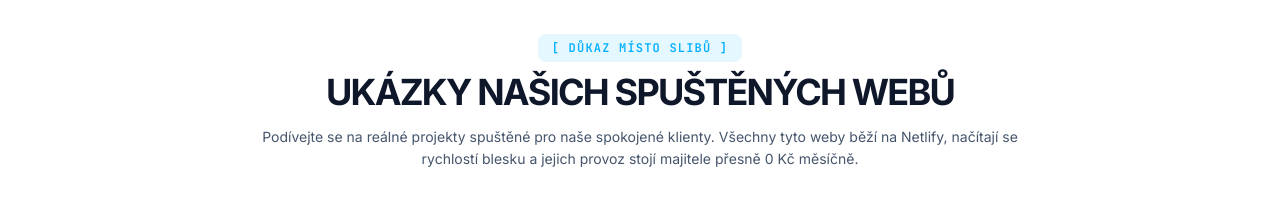
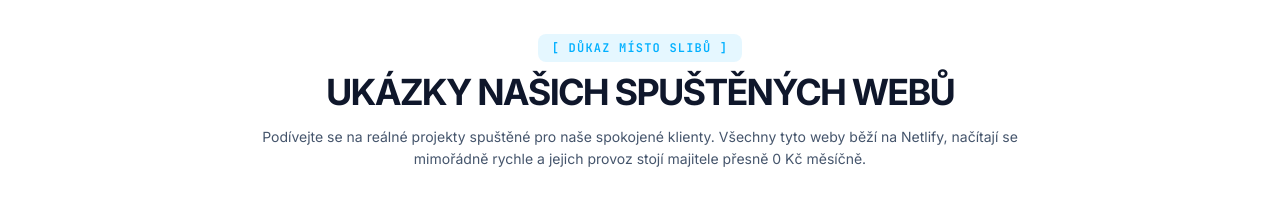
Before and after one commit to BuduMitWeb/BuduM-tWeb, a React (Vite) app: page / in a window 1280 px wide. Shown: the part 5240-5461 px from the top of the page. Built offline with nearby package versions, Linux system fonts and the light colour scheme; no server answers.

Commit message:
Update References.tsx

```diff
--- a/src/components/References.tsx
+++ b/src/components/References.tsx
@@ -37,7 +37,7 @@ export default function References() {
             transition={{ duration: 0.6, delay: 0.2 }}
             className="font-sans text-xs sm:text-sm text-slate-600 mt-4 leading-relaxed"
           >
-            Podívejte se na reálné projekty spuštěné pro naše spokojené klienty. Všechny tyto weby běží na Netlify, načítají se rychlostí blesku a jejich provoz stojí majitele přesně 0 Kč měsíčně.
+            Podívejte se na reálné projekty spuštěné pro naše spokojené klienty. Všechny tyto weby běží na Netlify, načítají se mimořádně rychle a jejich provoz stojí majitele přesně 0 Kč měsíčně.
           </motion.p>
         </div>
 
```
